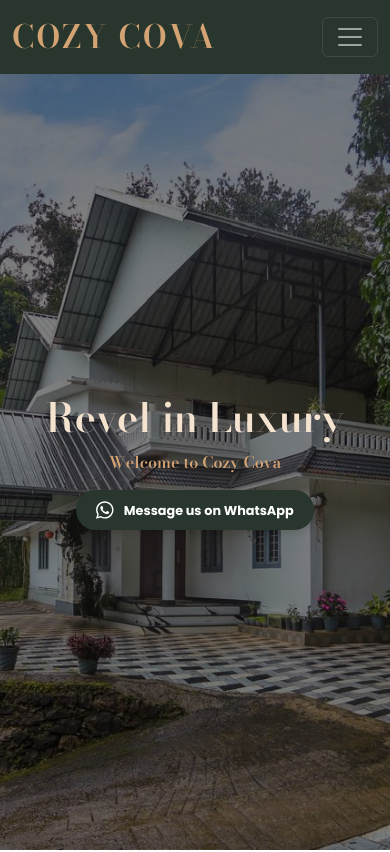
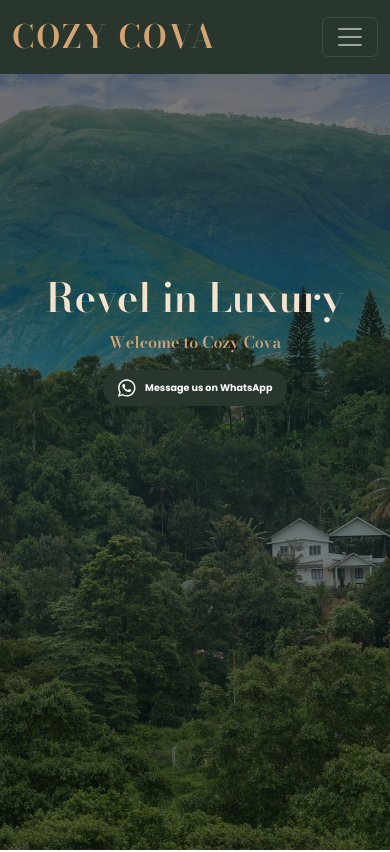
Before and after one commit to vaisakh49/cozycova, a React (Vite) app: page / in a window 390 px wide. Shown: the top 852 px of the page. Built offline with nearby package versions, Linux system fonts and the light colour scheme.

Commit message:
image change

```diff
--- a/src/components/AboutSection.tsx
+++ b/src/components/AboutSection.tsx
@@ -1,6 +1,6 @@
 import React from "react";
 import "./AboutSection.css";
-import amenities from "../assets/gallery/home-long-2.jpg";
+import amenities from "../assets/gallery/dam-view.jpg";
 import activities from "../assets/gallery/activities.png";
 import relaxation from "../assets/gallery/relaxation.jpg";
 
--- a/src/pages/Home.css
+++ b/src/pages/Home.css
@@ -2,7 +2,7 @@
 .hero {
   position: relative;
   height: 92vh;
-  background: url("../assets/gallery/home-side-2.jpg") no-repeat center
+  background: url("../assets/gallery/home-long-2.jpg") no-repeat center
     center/cover; /* Add your background image here */
 }
 
@@ -79,3 +79,14 @@
     font-size: 1rem;
   }
 }
+
+@media (max-width: 576px) {
+  .hero-overlay {
+    justify-content: flex-start;
+    padding-top: 200px;
+  }
+  .whatsapp-button {
+    padding: 8px 15px;
+    font-size: 0.6rem;
+  }
+}
```
